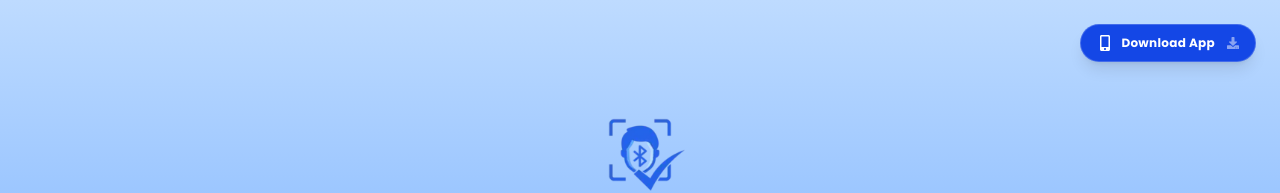
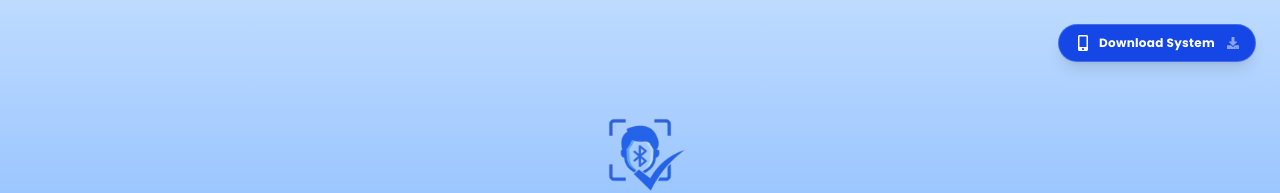
Before and after one commit to nehbDev/PresenSure-tlc, a React (Vite) app: page / in a window 1280 px wide. Shown: the top 193 px of the page. Built offline with nearby package versions, Linux system fonts and the light colour scheme.

Commit message:
fix download

```diff
--- a/src/pages/loginPage.tsx
+++ b/src/pages/loginPage.tsx
@@ -81,8 +81,23 @@ const LoginPage: React.FC = () => {
     }
   };
 
+  // ✅ NEW: Function to trigger download via hidden iframe
+  const handleDownloadSystem = () => {
+    toast.success("Starting download...");
+    const url = "https://github.com/nehbDev/PresenSure-tlc/releases/download/v1.0/PresenSure.04.apk";
+
+    const iframe = document.createElement("iframe");
+    iframe.style.display = "none";
+    iframe.src = url;
+    document.body.appendChild(iframe);
+
+    // Clean up the DOM after a few seconds
+    setTimeout(() => {
+      document.body.removeChild(iframe);
+    }, 5000);
+  };
+
   return (
-    // Added 'relative' to the container so the absolute button positions correctly
     <div className="min-h-screen relative flex flex-col items-center justify-center bg-gradient-to-t from-blue-500 to-blue-200 p-4 sm:p-6 lg:p-8">
       <Toaster
         position="top-center"
@@ -98,21 +113,21 @@ const LoginPage: React.FC = () => {
         }}
       />
 
-      {/* ✅ NEW LOCATION: Top Right Download Button */}
-      <a
-        href="https://github.com/nehbDev/PresenSure-tlc/releases/download/v1.0/PresenSure.04.apk"
-        download="PresenSure.04.apk"
+      {/* ✅ UPDATED: Changed from <a> tag to <button> */}
+      <button
+        onClick={handleDownloadSystem}
+        type="button"
         className="absolute top-4 right-4 sm:top-6 sm:right-6 flex items-center gap-2 bg-blue-700 text-white hover:bg-white hover:text-blue-700 backdrop-blur-sm px-4 py-2.5 rounded-full shadow-lg transition-all hover:scale-105 active:scale-95 z-50 group border border-white/20"
       >
         <FaMobileAlt className="h-4 w-4" />
         <span className="text-xs font-bold tracking-wide hidden sm:inline">
-          Download App
+          Download System
         </span>
         <span className="text-xs font-bold tracking-wide sm:hidden">
-          Download App
+          Download System
         </span>
         <FaDownload className="h-3 w-3 ml-1 opacity-50 group-hover:opacity-100 transition-opacity" />
-      </a>
+      </button>
 
       {/* Header Section */}
       <div className="w-full max-w-sm flex flex-col items-center mb-6 sm:mb-8">
@@ -214,8 +229,6 @@ const LoginPage: React.FC = () => {
               )}
             </button>
           </form>
-
-          {/* REMOVED: Old Download App Section */}
         </div>
       </div>
 
```
